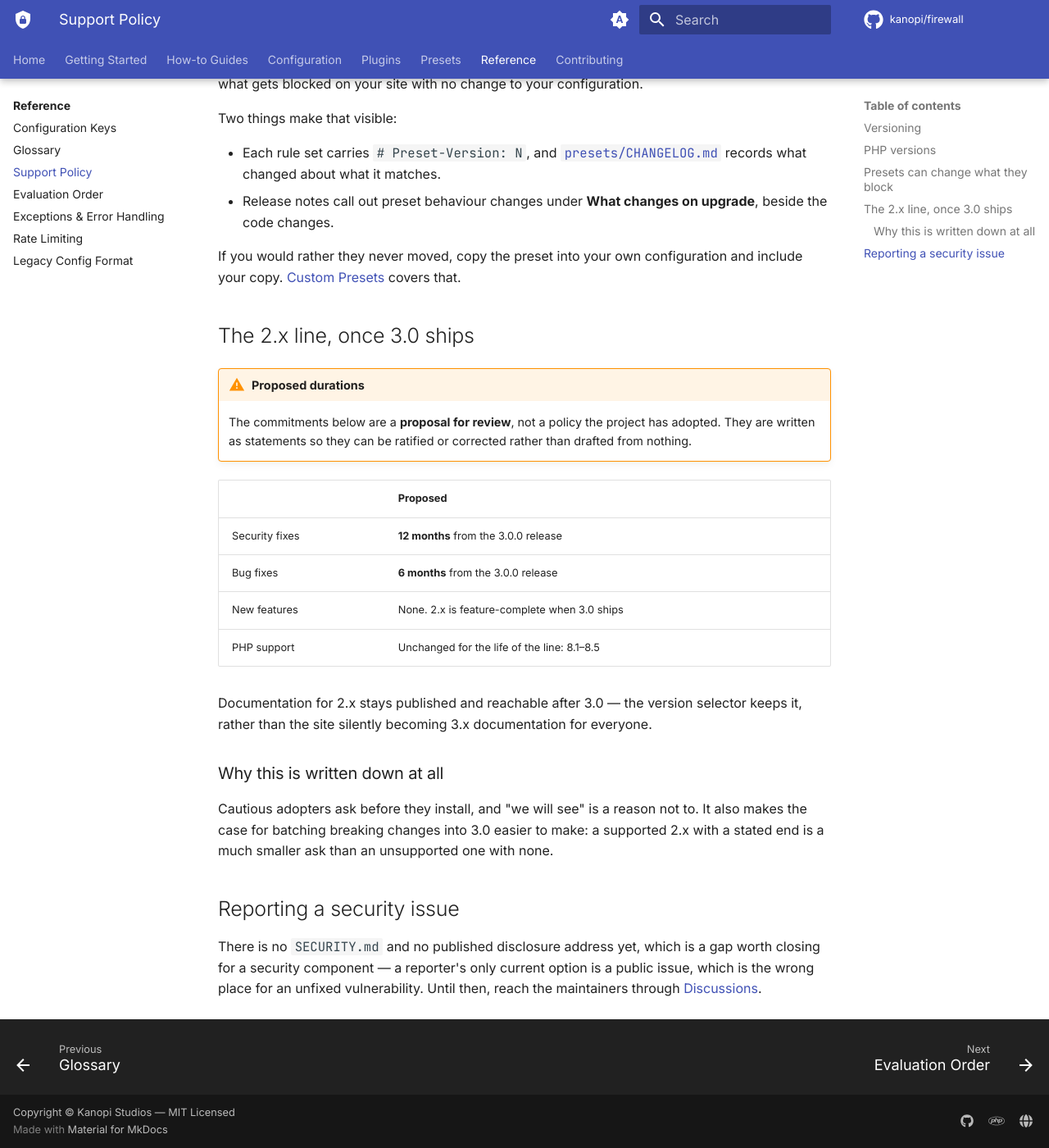
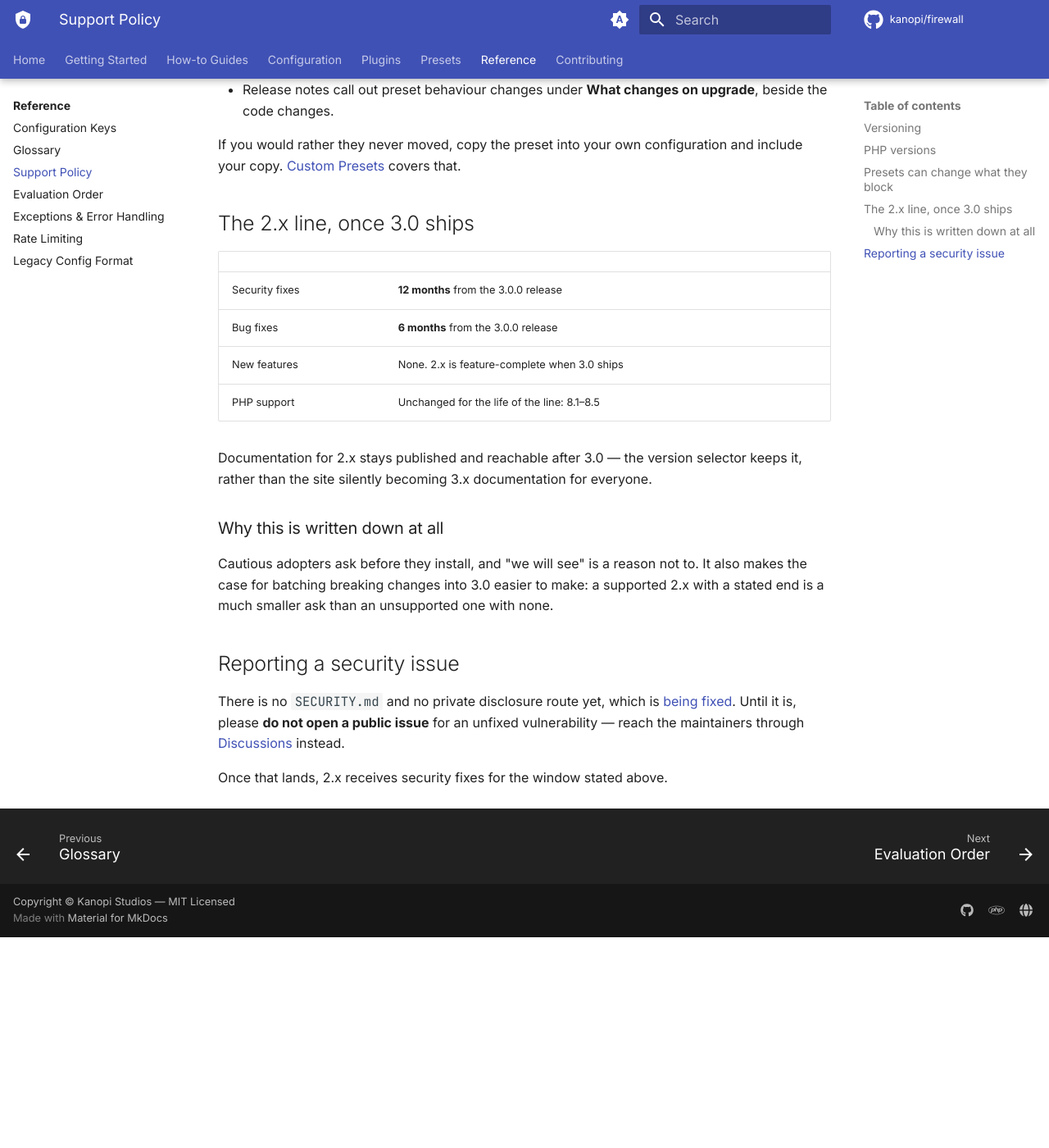
Before and after one commit to kanopi/firewall, an MkDocs documentation site: the page built from docs/reference/support-policy.md, in a window 1280 px wide and 1400 px high, scrolled down 1136 px. Shown: the whole window at 82% size. Built offline with MkDocs 1.6.1 and Material for MkDocs 9.7.7, drawn with Linux system fonts in a browser that asks for light colours; comment, search, counter and statistics services are not loaded; after the commit the page ends 2279 px from its top, so only the background shows below that; some of the changed text lies outside the part shown.

Commit message:
docs: ratify the 2.x support durations, and link the SECURITY.md issue (#212)

```diff
--- a/docs/reference/support-policy.md
+++ b/docs/reference/support-policy.md
@@ -1,11 +1,6 @@
 # Support Policy
 
 What is supported, for how long, and what can change under you on an upgrade.
-
-!!! warning "Proposed — not yet ratified"
-
-    The **durations** in the 2.x section below are a proposal, not a commitment the project
-    has made. Everything else on this page describes what the project already does.
 
 ## Versioning
 
@@ -47,13 +42,7 @@ include your copy. [Custom Presets](../presets/custom.md) covers that.
 
 ## The 2.x line, once 3.0 ships
 
-!!! warning "Proposed durations"
-
-    The commitments below are a **proposal for review**, not a policy the project has
-    adopted. They are written as statements so they can be ratified or corrected rather than
-    drafted from nothing.
-
-| | Proposed |
+| | |
 |---|---|
 | Security fixes | **12 months** from the 3.0.0 release |
 | Bug fixes | **6 months** from the 3.0.0 release |
@@ -71,7 +60,9 @@ stated end is a much smaller ask than an unsupported one with none.
 
 ## Reporting a security issue
 
-There is no `SECURITY.md` and no published disclosure address yet, which is a gap worth
-closing for a security component — a reporter's only current option is a public issue, which
-is the wrong place for an unfixed vulnerability. Until then, reach the maintainers through
-[Discussions](https://github.com/kanopi/firewall/discussions).
+There is no `SECURITY.md` and no private disclosure route yet, which is
+[being fixed](https://github.com/kanopi/firewall/issues/320). Until it is, please **do not
+open a public issue** for an unfixed vulnerability — reach the maintainers through
+[Discussions](https://github.com/kanopi/firewall/discussions) instead.
+
+Once that lands, 2.x receives security fixes for the window stated above.
```
